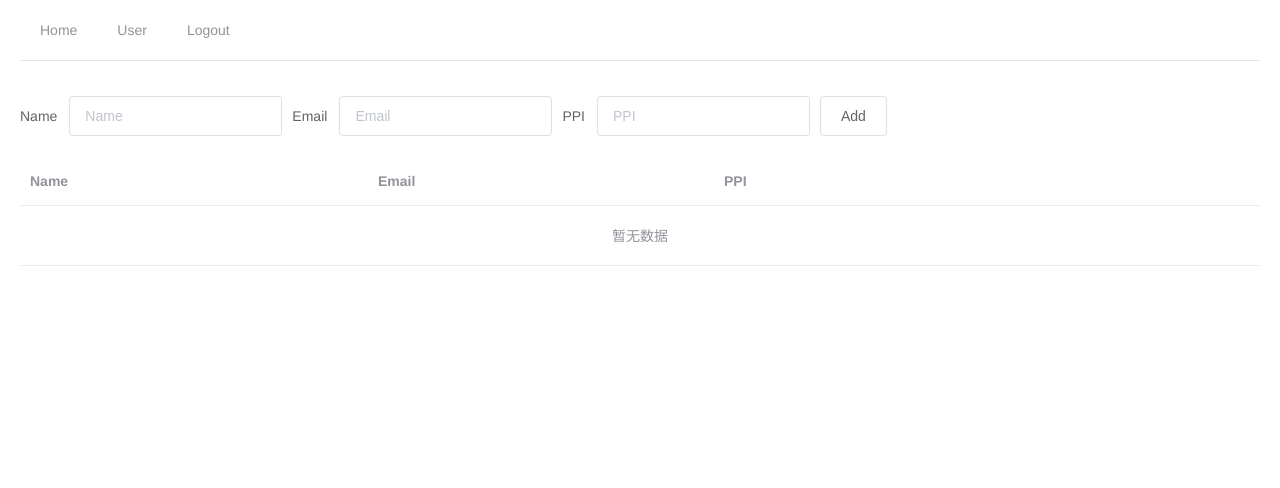
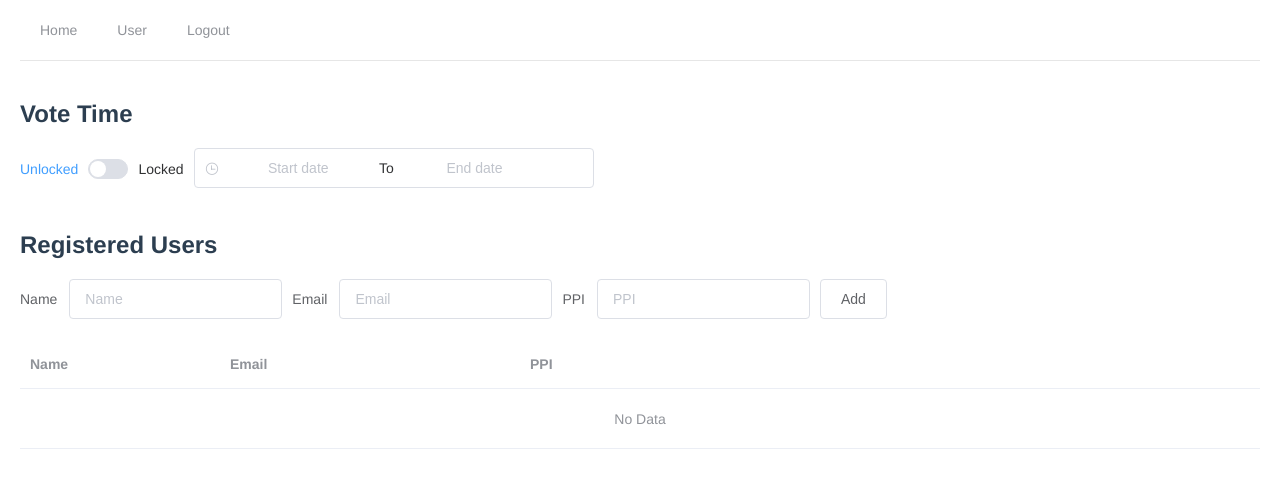
Before and after one commit to alijaya/pemilu-ppi-prancis, a Vue app: page /admin in a window 1280 px wide. Shown: the top 488 px of the page. Built offline with nearby package versions, Linux system fonts and the light colour scheme; no server answers; the database is empty; sample sign-in values are in the browser's storage.

Commit message:
rules + etc

```diff
--- a/public/index.html
+++ b/public/index.html
@@ -12,6 +12,7 @@
       <strong>We're sorry but pemilu doesn't work properly without JavaScript enabled. Please enable it to continue.</strong>
     </noscript>
     <div id="app"></div>
+    <div id="store"></div>
     <!-- built files will be auto injected -->
   </body>
 </html>
--- a/src/App.vue
+++ b/src/App.vue
@@ -1,5 +1,5 @@
 <template>
-  <el-container id="app" class="app">
+  <el-container class="app">
     <el-header>
       <el-menu
         :default-active="this.$route.path"
--- /dev/null
+++ b/src/components/CanVote.vue
@@ -0,0 +1,37 @@
+<template>
+  <el-alert
+    v-if="$store.statusToVote != 'valid'"
+    :title="statusToVoteTitles[$store.statusToVote]"
+    :description="statusToVoteDescriptions[$store.statusToVote]"
+    type="error"
+    :closable="false"/>
+  <el-alert
+    v-else
+    :title="statusToVoteTitles[$store.statusToVote]"
+    :description="statusToVoteDescriptions[$store.statusToVote]"
+    type="success"
+    :closable="false"/>
+</template>
+
+<script>
+// @ is an alias to /src
+export default {
+  name: 'can-vote',
+  data() {
+    return {
+      statusToVoteTitles: {
+        'valid': 'You can vote now',
+        'locked': 'The vote has been locked',
+        'before': 'The vote has not been opened',
+        'after': 'The vote has already been closed',
+      },
+      statusToVoteDescriptions: {
+        'valid': `The vote will end at ${this.$store.dateRange[1].toLocaleString('en-GB')}`,
+        'locked': 'The admin has locked this vote',
+        'before': `The vote will open at ${this.$store.dateRange[0].toLocaleString('en-GB')}`,
+        'after': `The vote has been closed since ${this.$store.dateRange[1].toLocaleString('en-GB')}`,
+      },
+    }
+  },
+}
+</script>
--- a/src/main.js
+++ b/src/main.js
@@ -4,6 +4,7 @@ import router from './router'
 
 import ElementUI from 'element-ui'
 import 'element-ui/lib/theme-chalk/index.css'
+import locale from 'element-ui/lib/locale/lang/en'
 
 // import VueGAPI from 'vue-gapi'
 
@@ -11,7 +12,7 @@ import firebase from '@/scripts/firebaseConfigured'
 
 Vue.config.productionTip = false
 
-Vue.use(ElementUI)
+Vue.use(ElementUI, { locale })
 
 Vue.prototype.$firebase = firebase
 Vue.prototype.$auth = firebase.auth()
@@ -32,6 +33,7 @@ Vue.prototype.$error = message => {
 }
 
 Vue.prototype.$store = new Vue({
+  render: h => h('div'),
   data() {
     return {
       currentUser: null,
@@ -42,9 +44,34 @@ Vue.prototype.$store = new Vue({
       isLoggedIn: false,
       isRegistered: false,
       isAdmin: false,
+      controlRef: null,
+      dateRange: [Date.now(), Date.now()],
+      isLocked: false,
+    }
+  },
+  computed: {
+    statusToVote() {
+      if (this.isLocked) {
+        return 'locked'
+      } else if (Date.now() < this.dateRange[0]){
+        return 'before'
+      } else if (Date.now() > this.dateRange[1]) {
+        return 'after'
+      } else {
+        return 'valid'
+      }
     }
   },
   methods: {
+    setupGlobal() {
+      this.controlRef = this.$db.collection('global').doc('control')
+      this.controlRef
+      .onSnapshot(doc => {
+        const data = doc.data()
+        this.dateRange = [data.startDate.toDate(), data.endDate.toDate()]
+        this.isLocked = data.locked
+      })
+    },
     changeUser(user) {
       // reset
       if (this._unsubscribe) {
@@ -97,10 +124,9 @@ Vue.prototype.$store = new Vue({
                   name: data.name,
                   email: data.email,
                   ppi: data.ppi,
-                  vote: -1,
                 }
                 this.isRegistered = true
-                return this.userRef.set(newUser)
+                return this.userRef.create(newUser)
               } else {
                 // is not verified
                 this.isRegistered = false
@@ -128,13 +154,17 @@ Vue.prototype.$store = new Vue({
       }
     }
   }
-})
+}).$mount('#store')
 
-const firstTime = true
+window.store = Vue.prototype.$store
+
+let firstTime = true
 firebase.auth().onAuthStateChanged(user => {
   Vue.prototype.$store.changeUser(user)
 
   if (firstTime) {
+    firstTime = false
+    Vue.prototype.$store.setupGlobal()
     new Vue({
       router,
       render: h => h(App)
--- a/src/views/Admin.vue
+++ b/src/views/Admin.vue
@@ -1,5 +1,26 @@
 <template>
   <el-main class="admin">
+    <h1>Vote Time</h1>
+    <el-form :inline="true">
+      <el-form-item>
+        <el-switch
+          v-model="isLocked"
+          active-text="Locked"
+          inactive-text="Unlocked"
+          @change="onLockedChange" />
+      </el-form-item>
+      <el-form-item>
+        <el-date-picker
+          v-model="dateRange"
+          type="datetimerange"
+          range-separator="To"
+          start-placeholder="Start date"
+          end-placeholder="End date"
+          format="dd/MM/yyyy, HH:mm:ss"
+          @change="onDateChange" />
+      </el-form-item>
+    </el-form>
+    <h1>Registered Users</h1>
     <el-form ref="form" class="form" :inline="true" :model="newUserData">
       <el-form-item label="Name">
         <el-input v-model="newUserData.name" placeholder="Name" />
@@ -16,10 +37,10 @@
     </el-form>
     <el-table
       :data="users">
-      <el-table-column prop="name" label="Name"/>
-      <el-table-column prop="email" label="Email"/>
-      <el-table-column prop="ppi" label="PPI"/>
-      <el-table-column width="200">
+      <el-table-column prop="name" label="Name" width="200"/>
+      <el-table-column prop="email" label="Email" width="300"/>
+      <el-table-column prop="ppi" label="PPI" width="150"/>
+      <el-table-column align="right">
         <template slot-scope="scope">
           <el-button
             type="text"
@@ -40,6 +61,9 @@ export default {
   name: 'admin',
   data() {
     return {
+      dateRange: null,
+      isLocked: false,
+      controlRef: this.$db.collection('global').doc('control'),
       verifiedUsersRef: this.$db.collection('verified_users'),
       usersRef: this.$db.collection('users'),
       users: [],
@@ -61,7 +85,11 @@ export default {
   },
   methods: {
     setup() {
-      const unsubscribe = this.verifiedUsersRef.onSnapshot(query => {
+      this.dateRange = this.$store.dateRange
+      this.isLocked = this.$store.isLocked
+
+      const verifiedUsersRefUnsubscribe = this.verifiedUsersRef
+      .onSnapshot(query => {
         this.users = []
         query.forEach(doc => {
           const data = doc.data()
@@ -71,20 +99,49 @@ export default {
       })
 
       this.$store.$once('userLogout', () => {
-        unsubscribe()
+        verifiedUsersRefUnsubscribe()
         this.users = []
+      })
+    },
+    onLockedChange(value) {
+      this.controlRef.update({
+        locked: value
+      })
+      .then(() => {
+        this.$success(`Vote is now ${value ? 'locked' : 'unlocked'}`)
+      })
+    },
+    onDateChange(value) {
+      if (!value) return
+      const fromDate = this.$firebase.firestore.Timestamp.fromDate
+      this.controlRef.update({
+        startDate: fromDate(value[0]),
+        endDate: fromDate(value[1])
+      })
+      .then(() => {
+        this.$success(`Date changed: ${value[0].toLocaleString('en-GB')} to ${value[1].toLocaleString('en-GB')}`)
       })
     },
     addNewUser() {
       const name = this.newUserData.name
-      this.verifiedUsersRef.add(this.newUserData)
+      const email = this.newUserData.email
+      this.verifiedUsersRef.where('email', '==', email).get()
+      .then(query => {
+        if (query.size > 0) {
+          throw `${email} has already existed`
+        } else {
+          return this.verifiedUsersRef.add(this.newUserData)
+        }
+      })
       .then(() => {
         this.$success(`${name} added`)
       })
       .catch(error => {
         this.$error(error)
       })
-      this.newUserData = {}
+      .finally(() => {
+        this.newUserData = {}
+      })
     },
     deleteUser(row) {
       const name = row.name
@@ -122,7 +179,4 @@ export default {
 </script>
 
 <style scoped>
-.form {
-  margin-top: 1em;
-}
 </style>
--- a/src/views/Home.vue
+++ b/src/views/Home.vue
@@ -1,15 +1,27 @@
 <template>
   <el-main class="home">
+    <CanVote />
     <h1>Pemilu PPI Prancis 2018 - 2019</h1>
-    <p>Please log in!</p>
-    <router-link to="/login"><el-button type="primary">Go to Login Page</el-button></router-link>
+    <template v-if="!$store.isLoggedIn">
+      <p>Please log in!</p>
+      <router-link to="/login"><el-button type="primary">Go to Login Page</el-button></router-link>
+    </template>
+    <template v-else>
+      <p>Please vote!</p>
+      <router-link to="/user"><el-button type="primary">Go to User Page</el-button></router-link>
+    </template>
   </el-main>
 </template>
 
 <script>
 // @ is an alias to /src
+import CanVote from '@/components/CanVote'
+
 export default {
   name: 'home',
+  components: {
+    CanVote
+  }
 }
 </script>
 
--- a/src/views/Login.vue
+++ b/src/views/Login.vue
@@ -31,7 +31,7 @@ export default {
       this.loginInfo.email = ''
       // https://firebase.google.com/docs/auth/web/email-link-auth
       const actionCodeSettings = {
-        url: 'http://localhost:8080/verifylogin',
+        url: `${process.env.VUE_APP_HOSTING}/verifylogin`,
         handleCodeInApp: true,
       }
       this.$auth.sendSignInLinkToEmail(email, actionCodeSettings)
--- a/src/views/User.vue
+++ b/src/views/User.vue
@@ -1,5 +1,6 @@
 <template>
   <el-main class="user">
+    <CanVote />
     <template v-if="$store.currentUser">
       <h1>Hello {{$store.userData.name || $store.currentUser.email}}</h1>
       <el-alert
@@ -14,20 +15,31 @@
         type="error"
         show-icon
         :closable="false" />
-      <template v-if="$store.isRegistered && $store.isUserLoaded">
-        <h2>Vote!</h2>
-        <el-radio-group v-model="vote" @change="onChange">
-          <el-radio v-for="(item, index) in voteChoices" :key="index" :label="index">{{item}}</el-radio>
-        </el-radio-group>
-      </template>
+      <h2>Vote!</h2>
+      <el-radio-group
+        v-model="vote"
+        :disabled="!($store.statusToVote == 'valid' && $store.isRegistered && $store.isUserLoaded)"
+        @change="onChange">
+        <el-radio
+          v-for="(item, index) in voteChoices"
+          :key="index"
+          :label="index"
+          border
+          class="radio">{{item}}</el-radio>
+      </el-radio-group>
     </template>
   </el-main>
 </template>
 
 <script>
 // @ is an alias to /src
+import CanVote from '@/components/CanVote'
+
 export default {
   name: 'user',
+  components: {
+    CanVote
+  },
   data() {
     return {
       vote: 0,
@@ -35,7 +47,7 @@ export default {
         'Abstain',
         '1. Ridho dan Avira',
         '2. Hazem dan Yulia'
-      ]
+      ],
     }
   },
   mounted() {
@@ -49,9 +61,9 @@ export default {
   },
   methods: {
     onChange(value) {
-      this.$store.userRef.set({
+      this.$store.userRef.update({
         vote: value
-      }, { merge: true })
+      })
       .then(() => {
         this.$success(`Saved: "${this.voteChoices[value]}"`)
       })
@@ -61,4 +73,11 @@ export default {
 </script>
 
 <style scoped>
+.radio {
+  display: block;
+}
+.radio + .radio {
+  margin-left: 0 !important;
+  margin-top: 1em;
+}
 </style>
```
Also changed, not shown: 2 other files (tests, documents, lock files or other folders).
